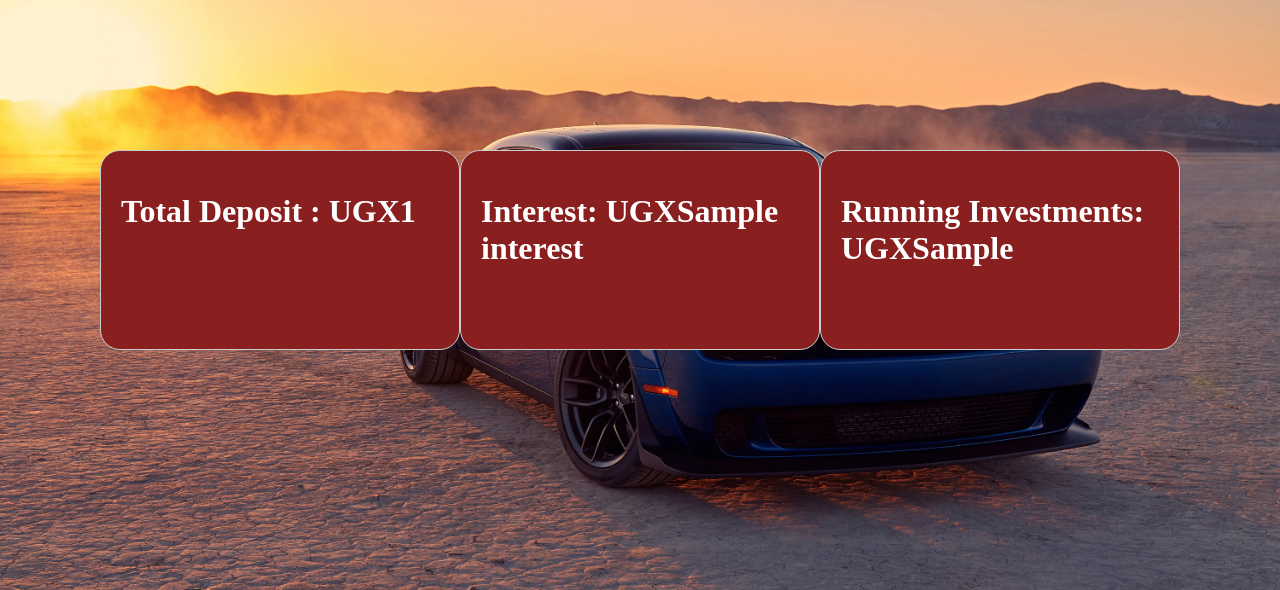
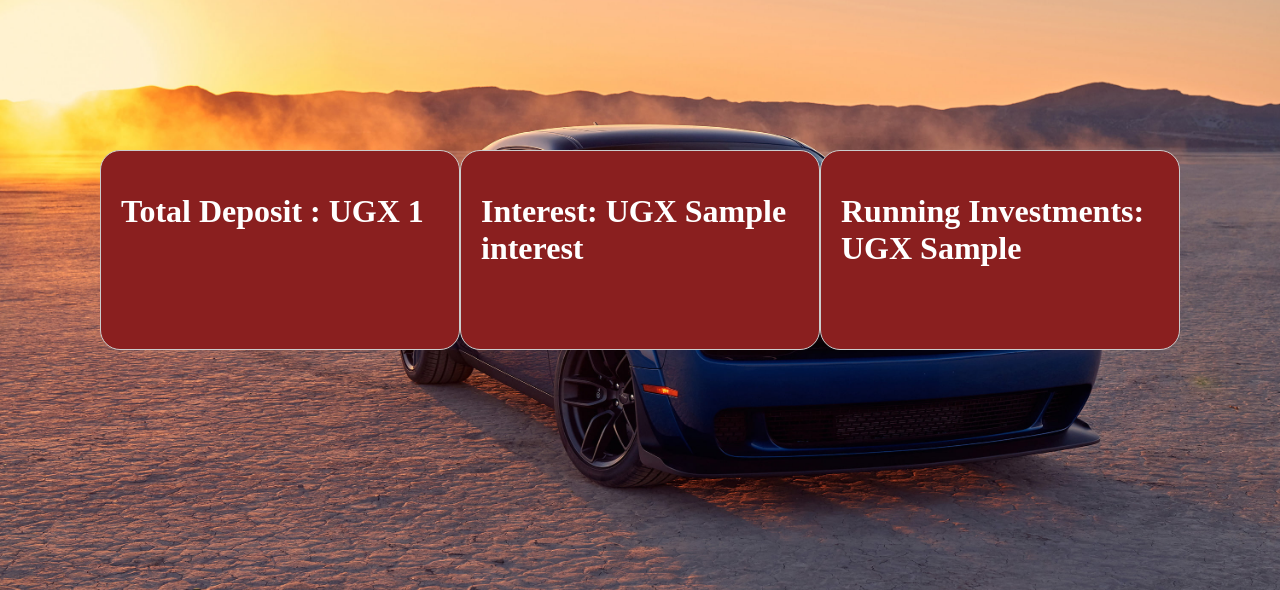
Before and after one commit to Demma22/Investments-App, a Django app: template interest/templates/index.html in a window 1280 px wide. Shown: the part 169-759 px from the top of the page. Run offline with Django 4.2, Linux system fonts and the light colour scheme; the template is opened without the code that fills it: most values are stand-ins (such as "Sample title", 1, 10 or a date in 2020).

Commit message:
Edited Template

```diff
--- a/interest/templates/index.html
+++ b/interest/templates/index.html
@@ -12,19 +12,19 @@
 <body>
   <h1 style="text-align: center; padding-top: 10px; font-size:60px; font-weight: 250;">HELLO DEMMA</h1>
   <div class="card-container">
-    <div class="card" style="width: 30rem;">
+    <div class="card" style="width: 25rem;">
       <div class="card-body">
-        <h1 class="card-title"><b>Total Deposit</b> : UGX{{ total_deposit }}</h1>
+        <h1 class="card-title"><b>Total Deposit</b> : UGX {{ total_deposit }}</h1>
         </div>
     </div>
-    <div class="card" style="width: 30rem;">
+    <div class="card" style="width: 25rem;">
       <div class="card-body">
-        <h1 class="card-title">Interest: UGX{{ interest }}</h1>
+        <h1 class="card-title">Interest: UGX {{ interest }}</h1>
         </div>
     </div>
-    <div class="card" style="width: 30rem;">
+    <div class="card" style="width: 25rem;">
       <div class="card-body">
-        <h1 class="card-title"><b>Running Investments: UGX{{ running_investments }}</h1>
+        <h1 class="card-title"><b>Running Investments: UGX {{ running_investments }}</h1>
           </div>
     </div>
   </div>
```
